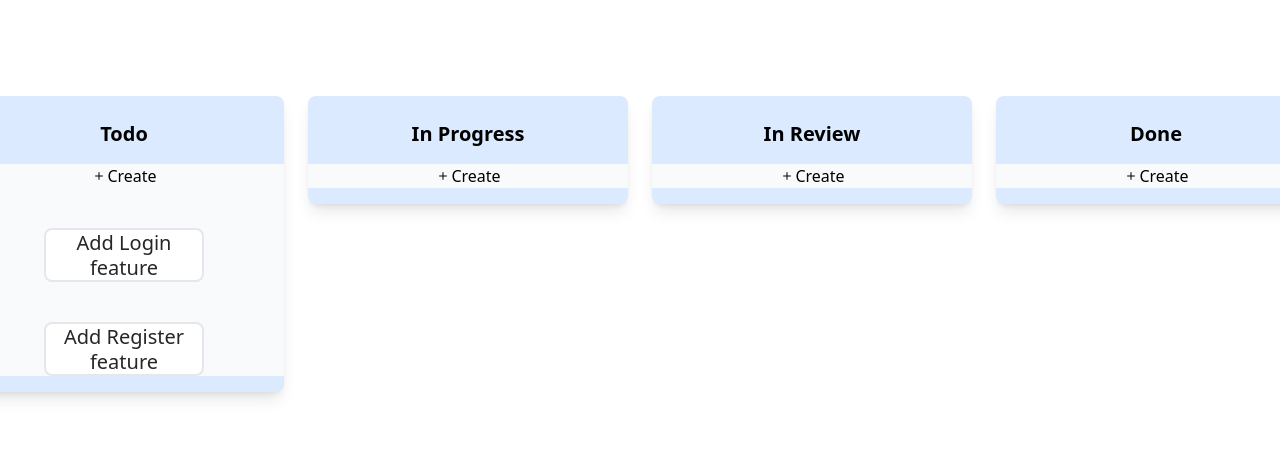
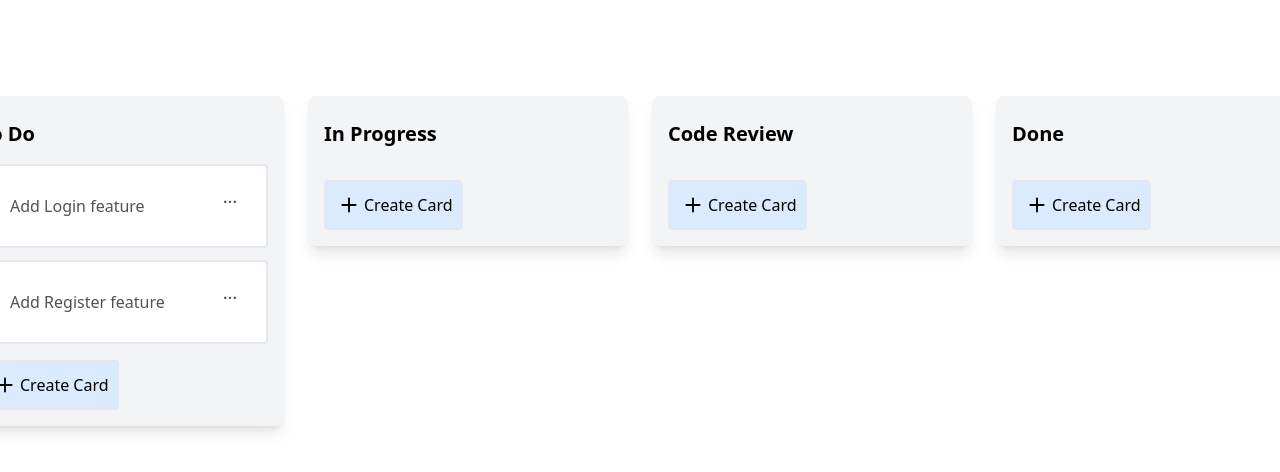
Before and after one commit to Kasiatko/kanbanBoard, a React (Create React App) app: page / in a window 1280 px wide. Shown: the top 472 px of the page. Built offline with nearby package versions, Linux system fonts and the light colour scheme.

Commit message:
TaskCard added

```diff
--- a/package.json
+++ b/package.json
@@ -16,6 +16,7 @@
     "framer-motion": "^10.3.2",
     "react": "^18.2.0",
     "react-beautiful-dnd": "^13.1.1",
+    "react-color": "^2.19.3",
     "react-dom": "^18.2.0",
     "react-icons": "^4.8.0",
     "react-scripts": "5.0.1",
--- a/src/components/AddTask.tsx
+++ b/src/components/AddTask.tsx
@@ -1,6 +1,7 @@
 import { IoIosAdd } from "react-icons/io";
 import React, { useState } from "react";
 import { v4 as uuidv4 } from "uuid";
+import { MdOutlineCancel } from "react-icons/md";
 
 function AddTask({ columnId, setTaskStore, taskStore }) {
   const [showInput, setShowInput] = useState<JSX.Element | Boolean>(false);
@@ -48,17 +49,17 @@ function AddTask({ columnId, setTaskStore, taskStore }) {
 
   return (
     <div>
-      <div className="flex justify-center bg-slate-50">
+      <div className="flex justify-start bg-gray-100 pt-4">
         {!showInput && (
-          <button className="flex items-center" onClick={handleInputShow}>
-            <IoIosAdd />
-            Create
+          <button className="flex items-center border-2 p-2 rounded bg-blue-100" onClick={handleInputShow}>
+            <IoIosAdd size={30}/>
+            Create Card
           </button>
         )}
         {showInput && (
           <div>
             <input
-              className="h-20 mt-10"
+              className="h-20 mt-3 w-72 border-4 mb-3"
               key={columnId}
               type="text"
               value={addTask.name}
@@ -67,11 +68,12 @@ function AddTask({ columnId, setTaskStore, taskStore }) {
             />
             {errorMessage && <div className="text-red-500">{errorMessage}</div>}
             <div className="flex flex-row justify-between">
-              <button className="flex items-center" onClick={handleAddTask}>
-                <IoIosAdd />
+              <button className="flex items-center w-20 border-2 rounded p-1.5 bg-blue-300" onClick={handleAddTask}>
+                <IoIosAdd size={20}/>
                 Add
               </button>
-              <button onClick={handleBackToInput}>Cancel</button>
+              <button className="flex items-center border-2 w-20 rounded p-1.5 bg-red-400" onClick={handleBackToInput}>
+                <MdOutlineCancel/>Cancel</button>
             </div>
           </div>
         )}
--- a/src/components/Footer.tsx
+++ /dev/null
@@ -1,9 +0,0 @@
-import React from 'react'
-
-function Footer() {
-  return (
-    <div>Footer</div>
-  )
-}
-
-export default Footer
--- a/src/components/KanbanBoard.tsx
+++ b/src/components/KanbanBoard.tsx
@@ -17,7 +17,7 @@ type tasks = {
 const InitialColumns: column[] = [
   {
     id: 1,
-    title: "Todo",
+    title: "To Do",
   },
   {
     id: 2,
@@ -25,7 +25,7 @@ const InitialColumns: column[] = [
   },
   {
     id: 3,
-    title: "In Review",
+    title: "Code Review",
   },
   {
     id: 4,
@@ -108,27 +108,26 @@ function KanbanBoard() {
   const renderedColumns = columns.map((column, index) => {
     return (
       <div key={index}>
-        <div className="block w-80 rounded-lg bg-blue-100 text-center shadow-lg dark:bg-neutral-700 pb-4">
+        <div className="block w-80 rounded-lg bg-gray-100 shadow-lg dark:bg-neutral-700 pb-4 pl-4">
           <div className="pt-6 font-bold text-xl mb-4">{column.title}</div>
-          <div className="bg-slate-50">
           <div>
-            <AddTask
-                    columnId={index}
-                    setTaskStore={setTaskStore}
-                    taskStore={taskStore}
-                  /></div>
             <Droppable droppableId={`${index}`}>
               {(provided) => (
                 <div
                   ref={provided.innerRef}
                   {...provided.droppableProps}
                 >
-                 <TaskList taskStore={taskStore} columnId={index} />
+                 <TaskList taskStore={taskStore} columnId={index} setTaskStore={setTaskStore} />
                   {provided.placeholder}
                 </div>
               )}
             </Droppable>
-
+            <div >
+            <AddTask
+                    columnId={index}
+                    setTaskStore={setTaskStore}
+                    taskStore={taskStore}
+                  /></div>
           </div>
         </div>
       </div>
--- /dev/null
+++ b/src/components/TaskCard.tsx
@@ -0,0 +1,86 @@
+import { useState } from "react";
+import { IoIosMore } from "react-icons/io";
+import { CirclePicker } from "react-color";
+import { IoIosClose } from "react-icons/io";
+
+function TaskCard({ task, taskStore, columnId, setTaskStore }) {
+  const [showModal, setShowModal] = useState(false);
+  const [showColorPicker, setShowColorPicker] = useState(false);
+  const [color, setColor] = useState(task.color);
+
+  const deleteTask = (taskId) => {
+    let tempArray = [...taskStore];
+    // pobieramy tablice z tempArray dla kolumny o danym Id, .filter(task) tworzy nowa tablice zawierajace tylko te elementy , nadpisuje poprzednia tablice
+    tempArray[columnId] = tempArray[columnId].filter(
+      (task) => task.id !== taskId
+    );
+    setTaskStore(tempArray);
+  };
+
+  const handleEdit = (event, taskId) => {
+    const tempArray = [...taskStore];
+    const updatedTask = { ...task, name: event.target.value };
+    const taskIndex = tempArray[columnId].findIndex((t) => t.id === taskId);
+    tempArray[columnId][taskIndex] = updatedTask;
+    setTaskStore(tempArray);
+  };
+
+  const handleColorChange = (newColor, taskId) => {
+    setColor(newColor.hex);
+    const tempArray = [...taskStore];
+    const updatedTask = { ...task, color: newColor.hex };
+    const taskIndex = tempArray[columnId].findIndex((t) => t.id === taskId);
+    tempArray[columnId][taskIndex] = updatedTask;
+    setTaskStore(tempArray);
+  };
+
+  return (
+    <>
+      {showModal && (
+        <div className="absolute top-0 left-0 z-50 w-full h-full bg-gray-400 bg-opacity-50 flex justify-center items-center">
+          <div className="bg-white w-80 h-80 p-4 rounded-lg">
+            <div className="flex justify-between">
+              <input
+                className="text-lg font-bold w-60 mb-4 border-b-2 border-gray-400 focus:outline-none focus:border-blue-400"
+                type="text"
+                value={task.name}
+                onChange={(event) => handleEdit(event, task.id)}
+              />
+              <button onClick={() => setShowColorPicker(true)}>
+                <div
+                  className="w-8 h-8 rounded-full"
+                  style={{ backgroundColor: color }}
+                ></div>
+              </button>
+              {showColorPicker && (
+                <div className="absolute z-50">
+                  <div
+                    className="fixed inset-0"
+                    onClick={() => setShowColorPicker(false)}
+                  ></div>
+                  <div className="absolute top-0 right-0">
+                    <CirclePicker
+                      color={color}
+                      onChangeComplete={(newColor) =>
+                        handleColorChange(newColor, task.id)
+                      }
+                    />
+                  </div>
+                </div>
+              )}
+              <button className="p-1" onClick={() => deleteTask(task.id)}>
+                <IoIosClose size={24} />
+              </button>
+            </div>
+            <div className="text-sm">{task.description}</div>
+          </div>
+        </div>
+      )}
+      <div>
+        <IoIosMore onClick={() => setShowModal(true)} />
+      </div>
+    </>
+  );
+}
+
+export default TaskCard;
--- a/src/components/TaskList.tsx
+++ b/src/components/TaskList.tsx
@@ -1,23 +1,28 @@
 import { Draggable } from "react-beautiful-dnd";
+import TaskCard from "./TaskCard";
 
-export default function TaskList({ taskStore, columnId }) {
+export default function TaskList({ taskStore, columnId, setTaskStore}) {
+
 
   const renderedTasks = taskStore[columnId]?.map((task, index) => {
     return (
       <Draggable key={task.id} draggableId={task.id} index={index}>
         {(provided) => (
           <div
-            className="mt-10 ml-20 w-40 bg-white rounded-lg border-2 text-xl font-medium leading-tight text-neutral-800 dark:text-neutral-50"
+            className="flex justify-between gap-1 mt-3 w-72 p-7 bg-white rounded border-2 font-normal text-neutral-600 dark:text-neutral-50 break-all"
             {...provided.draggableProps}
             {...provided.dragHandleProps}
             ref={provided.innerRef}
           >
             {task.name}
+            <TaskCard task={task} taskStore={taskStore} columnId={columnId} setTaskStore={setTaskStore} />
           </div>
         )}
       </Draggable>
     );
   });
 
-  return <div>{renderedTasks}</div>;
+  return (
+    <div>{renderedTasks}</div>
+  )
 }
```
Also changed, not shown: 1 other file (tests, documents, lock files or other folders).
